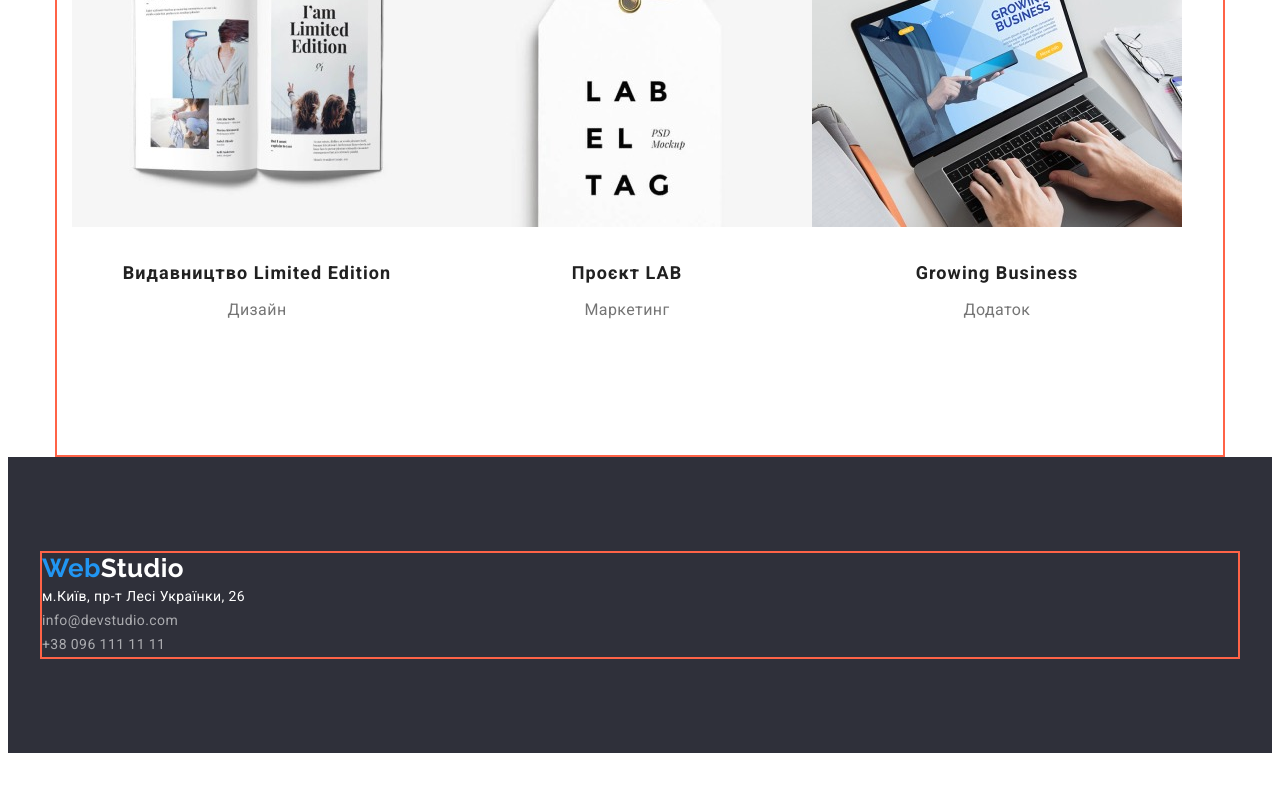
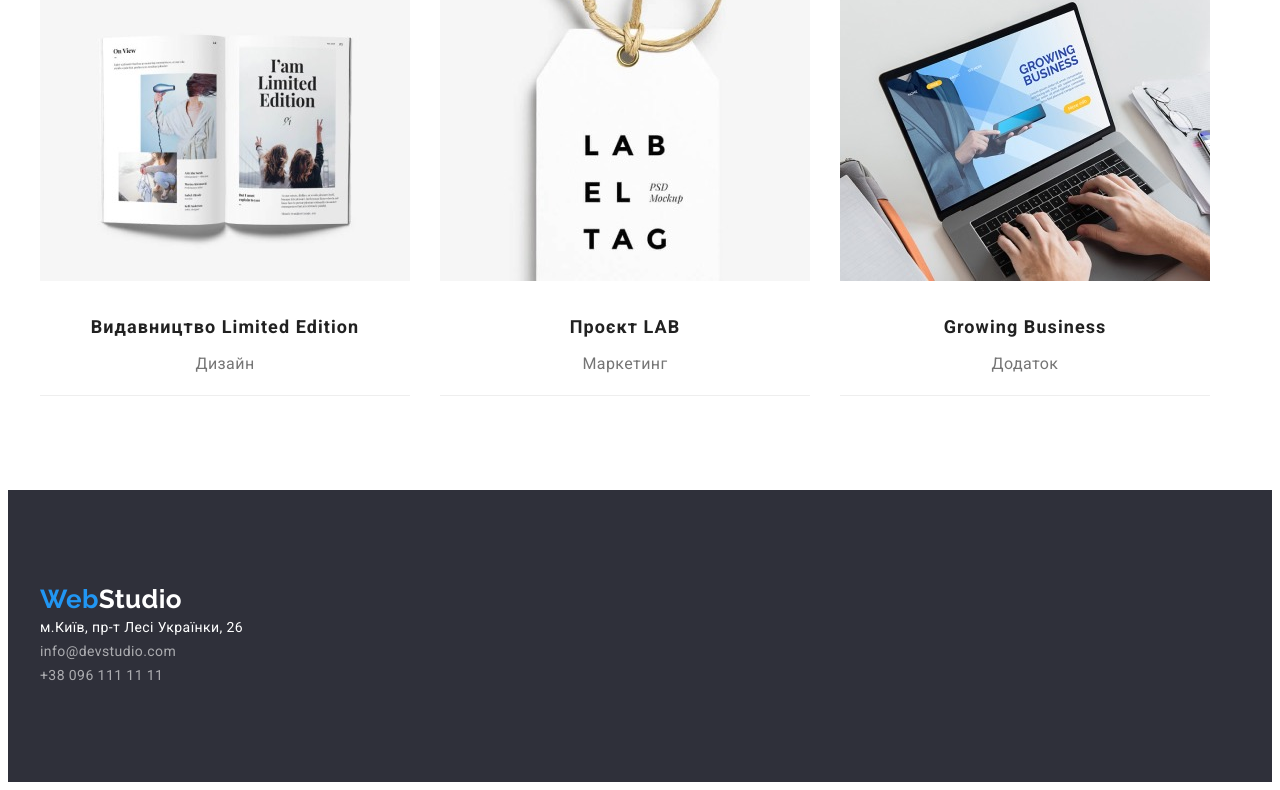
Before and after one commit to 10VBA10/goit-markup-hw-03, a plain HTML site: page portfolio.html in a window 1280 px wide. Shown: the part 1148-1938 px from the top of the page. Before the commit the page ends 1909 px from the top, so only its background shows below. Drawn offline with Linux system fonts and the light colour scheme.

Commit message:
portfolio nth child

```diff
--- a/css/styles.css
+++ b/css/styles.css
@@ -9,6 +9,7 @@
   --hero-footer-bg-color: #2f303a;
   --hero-btn-hover-color: #188ce8;
   --header-line-cl: #ececec;
+  --cards-border-cl: #eeeeee;
 }
 /* Прописуємо box-sizing */
 html {
@@ -57,7 +58,7 @@ body {
   margin-left: auto;
   margin-right: auto;
   width: 1200px;
-  border: 2px solid tomato;
+  /* border: 2px solid tomato; */
 }
 .section {
   padding-top: 94px;
@@ -87,6 +88,7 @@ body {
 .main-nav {
   display: flex;
   align-items: center;
+  justify-content: center;
 }
 .site-nav {
   display: flex;
@@ -119,7 +121,7 @@ body {
 /* contact */
 .contacts {
   display: flex;
-  align-items: center;
+  /* align-items: center; */
 }
 .contacts .item {
   /* border: 2px solid tomato; */
@@ -192,6 +194,8 @@ body {
 .strange-list {
   display: flex;
   margin-bottom: 10px;
+
+  justify-content: center;
 }
 .strange-list .strange-list-item + .strange-list-item {
   margin-left: 30px;
@@ -319,33 +323,36 @@ body {
   background-color: var(--accent-color);
   color: var(--secondary-text-color);
 }
-.projects{
-  width: 1170px;
-  padding-left: 15px;
-  padding-right: 15px;
+.projects {
+  width: 1200px;
+  /* padding-left: 15px;
+  padding-right: 15px; */
   margin-left: auto;
   margin-right: auto;
 
   text-align: center;
 }
-.projects-list-cards{
+.projects-list-cards {
   display: flex;
   flex-wrap: wrap;
-
-  margin-bottom: 20px;
-
 }
-.project-cards-item{
+.projects-cards-item {
   width: 370px;
-  /* margin-right: 30px; */
+  margin-right: 30px;
+  margin-bottom: 30px;
+  border-bottom: 1px solid var(--cards-border-cl);
 }
-.projects-img{
+.projects-img {
   margin-bottom: 20px;
 }
-/* .project-cards-item:nth-child(3n){
+.projects-cards-item:nth-child(3n) {
   margin-right: 0px;
-} */
-/* .projects-list-cards .projects-cards-item + .project-cards-item{
+}
+.projects-cards-item:nth-last-child(-n + 3) {
+  margin-bottom: 0px;
+}
+
+/* .projects-list-cards .projects-cards-item + .project-cards-item {
   margin-left: 10px;
 } */
 .projects-title {
@@ -369,10 +376,10 @@ body {
   margin-right: auto; */
   /* width: 370px; */
 }
-.projects-cards .projects-title-text +.projects-title-text{
+/* .projects-cards .projects-title-text + .projects-title-text {
   margin-right: 20px;
-}
-.pro .projects-title:hover,
+} */
+.projects-title:hover,
 .projects-title:focus,
 .projects-title-text:hover,
 .projects-title-text:focus {
--- a/portfolio.html
+++ b/portfolio.html
@@ -62,6 +62,7 @@
             <button class="projects-btn" type="button">Маркетинг</button>
           </li>
         </ul>
+        <div class="projects-cards">
           <ul class="projects-list-cards list">
             <li class="projects-cards-item">
               <a href="#" class="project-cards">
@@ -129,6 +130,7 @@
               </a>
             </li>
           </ul>
+        </div>
       </section>
     </main>
     <footer class="footer section">
```
Lines whose indentation alone changed are shown as unchanged.
